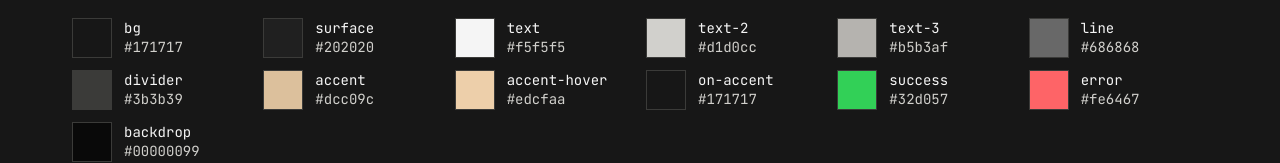
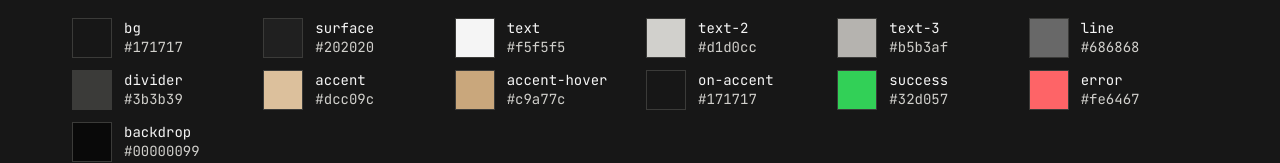
Before and after one commit to lkurska-666/lior-redesign, a plain HTML site: page funnel/kit.html in a window 1280 px wide. Shown: the part 206-369 px from the top of the page. Drawn offline with Linux system fonts and the light colour scheme.

Commit message:
Funnel: darker hover on the primary button (gold/400)
Co-Authored-By: Claude Opus 5.5 <noreply@anthropic.com>

```diff
--- a/funnel/funnel.css
+++ b/funnel/funnel.css
@@ -16,7 +16,7 @@
   --c-line: #686868;            /* border/strong → neutral/600 — inputs, outline buttons */
   --c-divider: #3b3b39;         /* border/default → neutral/800 — hairlines */
   --c-accent: #dcc09c;          /* bg/accent, text/accent → gold/300 */
-  --c-accent-hover: #edcfaa;    /* NEW bg/accent-hover → gold/200 (the landing's hover) */
+  --c-accent-hover: #c9a77c;    /* Primary hover → gold/400 (Figma VariableID:95:20594, darker, Olena 2026-11-24; was gold/200) */
   --c-on-accent: #171717;       /* text/on-accent → neutral/950 */
   --c-success: #32d057;         /* NEW state/success → green/500 (Lior Pozin DS) */
   --c-error: #fe6467;           /* NEW state/error → red/400 (Lior Pozin DS) */
--- a/funnel/index.html
+++ b/funnel/index.html
@@ -7,7 +7,7 @@
 <title>BYS funnel · Lior style</title>
 <link rel="preconnect" href="https://fonts.googleapis.com"><link rel="preconnect" href="https://fonts.gstatic.com" crossorigin>
 <link href="https://fonts.googleapis.com/css2?family=JetBrains+Mono:wght@400;600;700&display=swap" rel="stylesheet">
-<link rel="stylesheet" href="funnel.css?v=20261124n">
+<link rel="stylesheet" href="funnel.css?v=20261124o">
 </head>
 <body>
 <script src="icons.js?v=4" charset="utf-8"></script>
--- a/funnel/kit.html
+++ b/funnel/kit.html
@@ -6,7 +6,7 @@
 <title>Funnel kit · Lior style</title>
 <link rel="preconnect" href="https://fonts.googleapis.com"><link rel="preconnect" href="https://fonts.gstatic.com" crossorigin>
 <link href="https://fonts.googleapis.com/css2?family=JetBrains+Mono:wght@400;600;700&display=swap" rel="stylesheet">
-<link rel="stylesheet" href="funnel.css?v=20261124n">
+<link rel="stylesheet" href="funnel.css?v=20261124o">
 <style>
   /* component sheet layout only — not part of the kit */
   .sheet { max-width: 1200px; margin: 0 auto; padding: 32px var(--gutter) 96px; }
```
